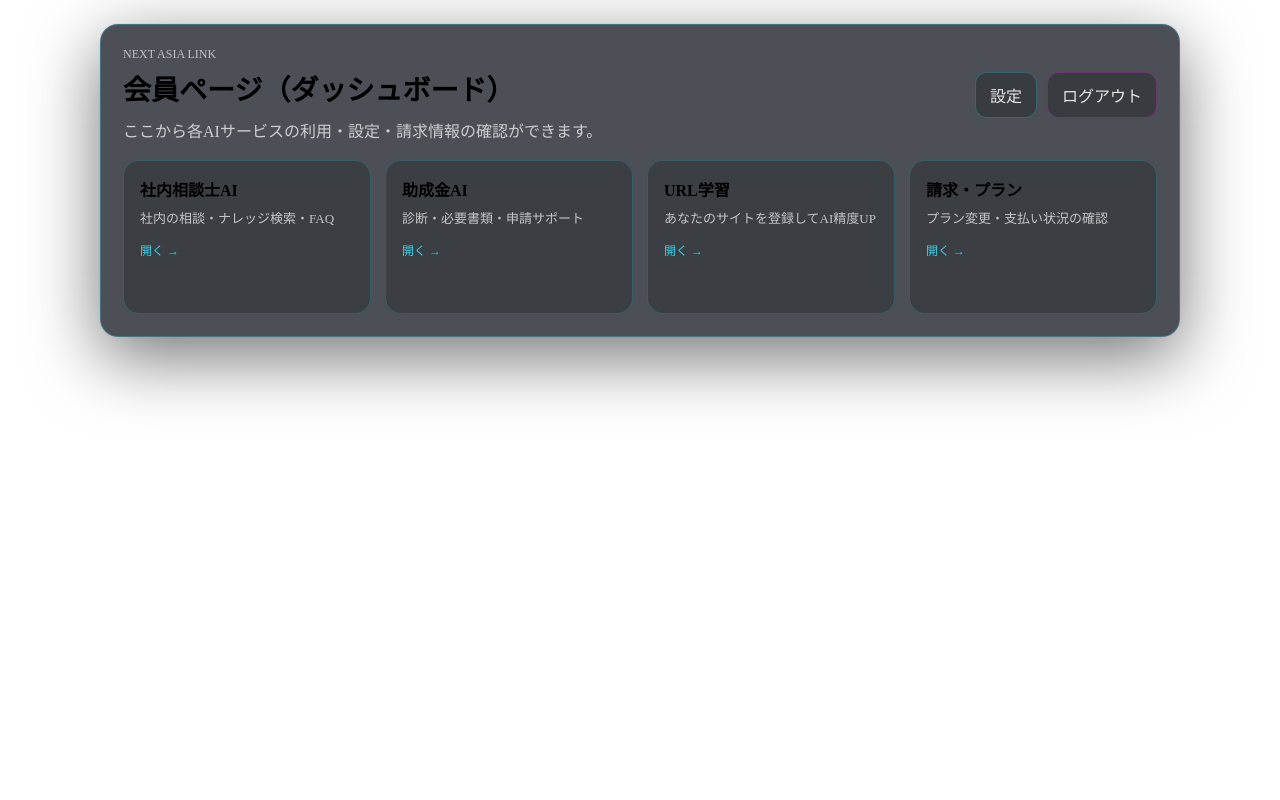
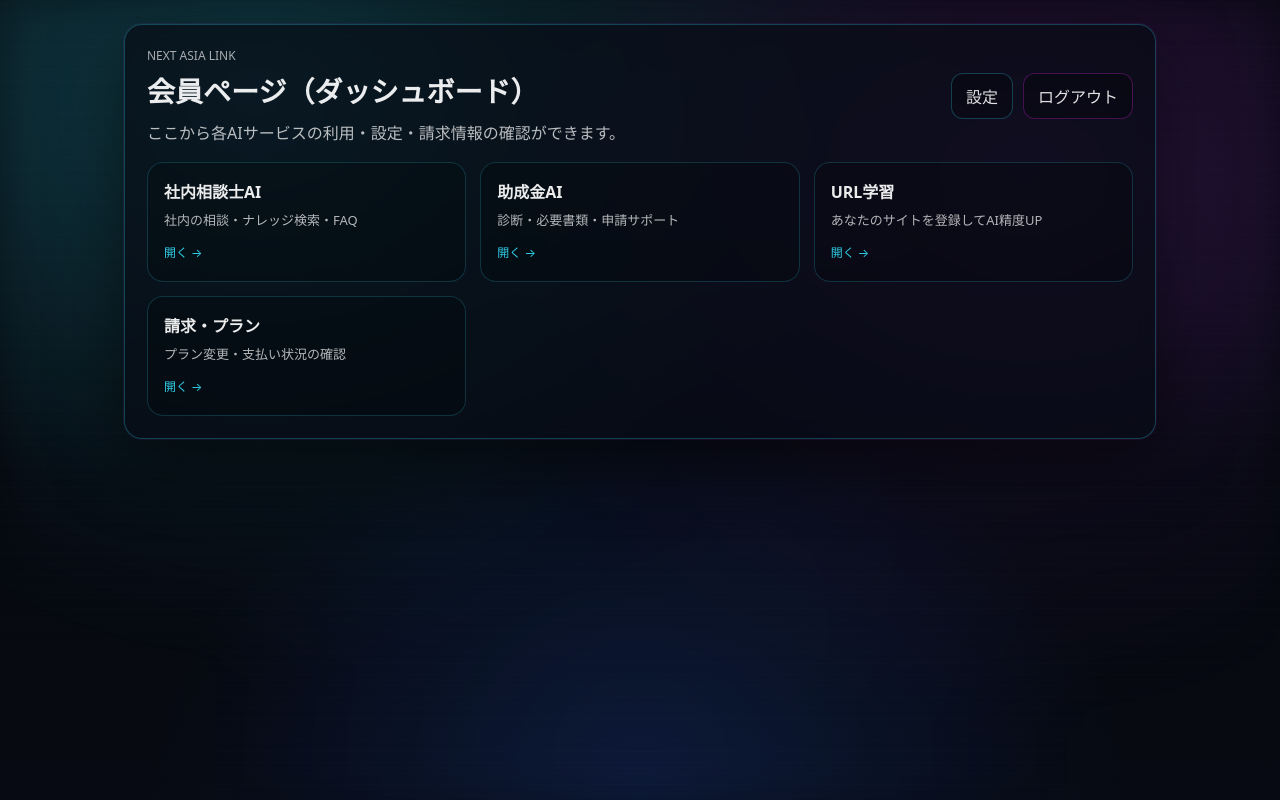
Before and after one commit to info-asiavisionlink/member-page, a Next.js app: page / in a window 1280 px wide. Built offline with nearby package versions, Linux system fonts and the light colour scheme.

Commit message:
Refactor RootLayout and add background div
Updated RootLayout component to include a background div and improved formatting.

```diff
--- a/app/layout.tsx
+++ b/app/layout.tsx
@@ -1,15 +1,18 @@
-export const metadata = {
+import "./globals.css";
+import type { Metadata } from "next";
+
+export const metadata: Metadata = {
   title: "NEXT ASIA LINK | Member",
+  description: "Member dashboard",
 };
 
-export default function RootLayout({
-  children,
-}: {
-  children: React.ReactNode;
-}) {
+export default function RootLayout({ children }: { children: React.ReactNode }) {
   return (
     <html lang="ja">
-      <body style={{ margin: 0 }}>{children}</body>
+      <body>
+        <div className="nal-bg" aria-hidden="true" />
+        {children}
+      </body>
     </html>
   );
 }
```
